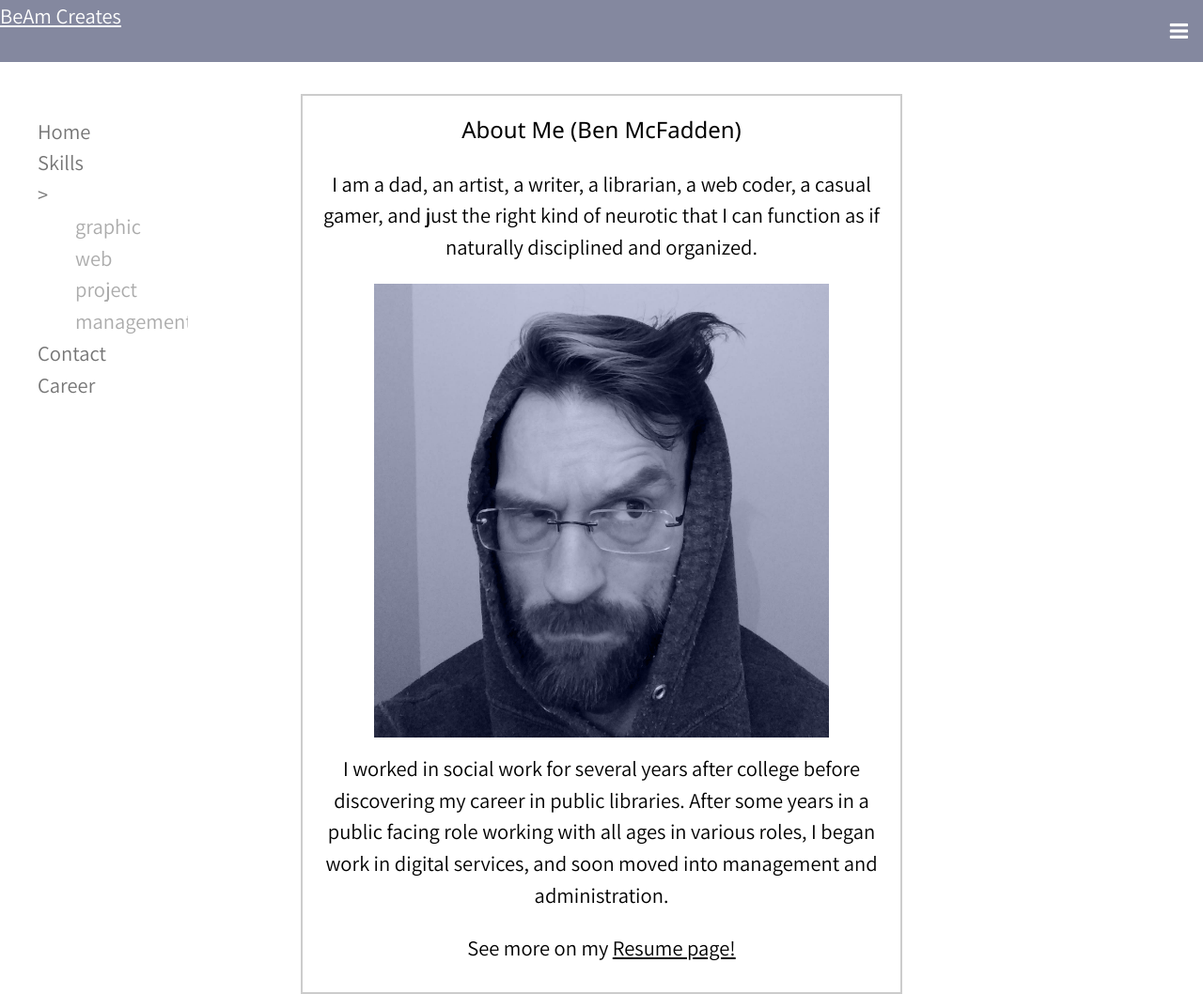
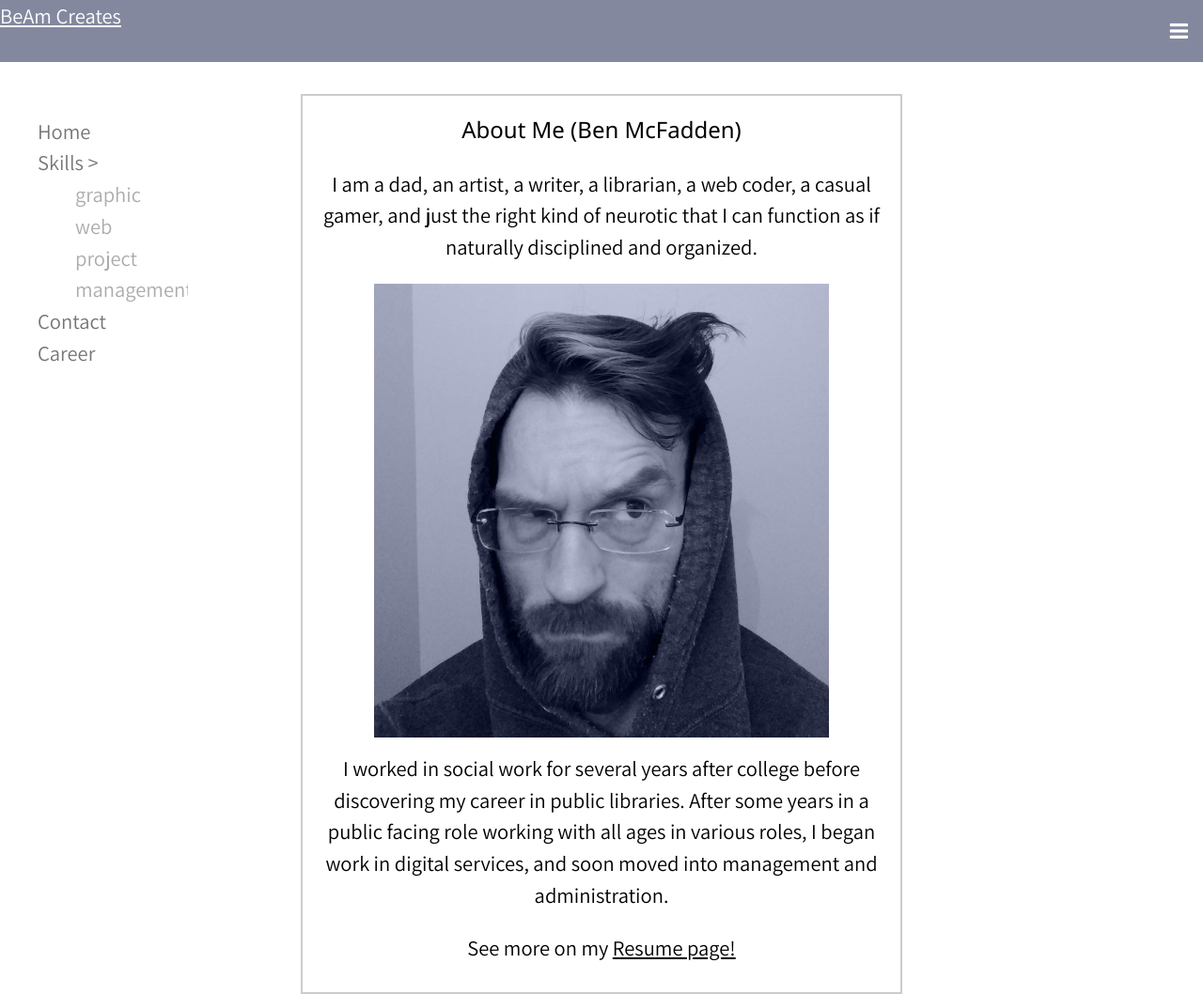
Before and after one commit to viscid2013/beamcreates2, a PHP site: page /home.html in a window 1280 px wide. Shown: the whole page at 94% size. Run offline with PHP 8.4, Linux system fonts and the light colour scheme; some libraries are stand-ins or nearby versions.

Commit message:
side nav min-width 33

```diff
--- a/styles/beamW3.css
+++ b/styles/beamW3.css
@@ -35,7 +35,7 @@ body{
 
 #sideNav ul{
 	list-style: none;
-	max-width: 33%;
+	min-width: 33%;
 }
 
 #mainContent {
```
